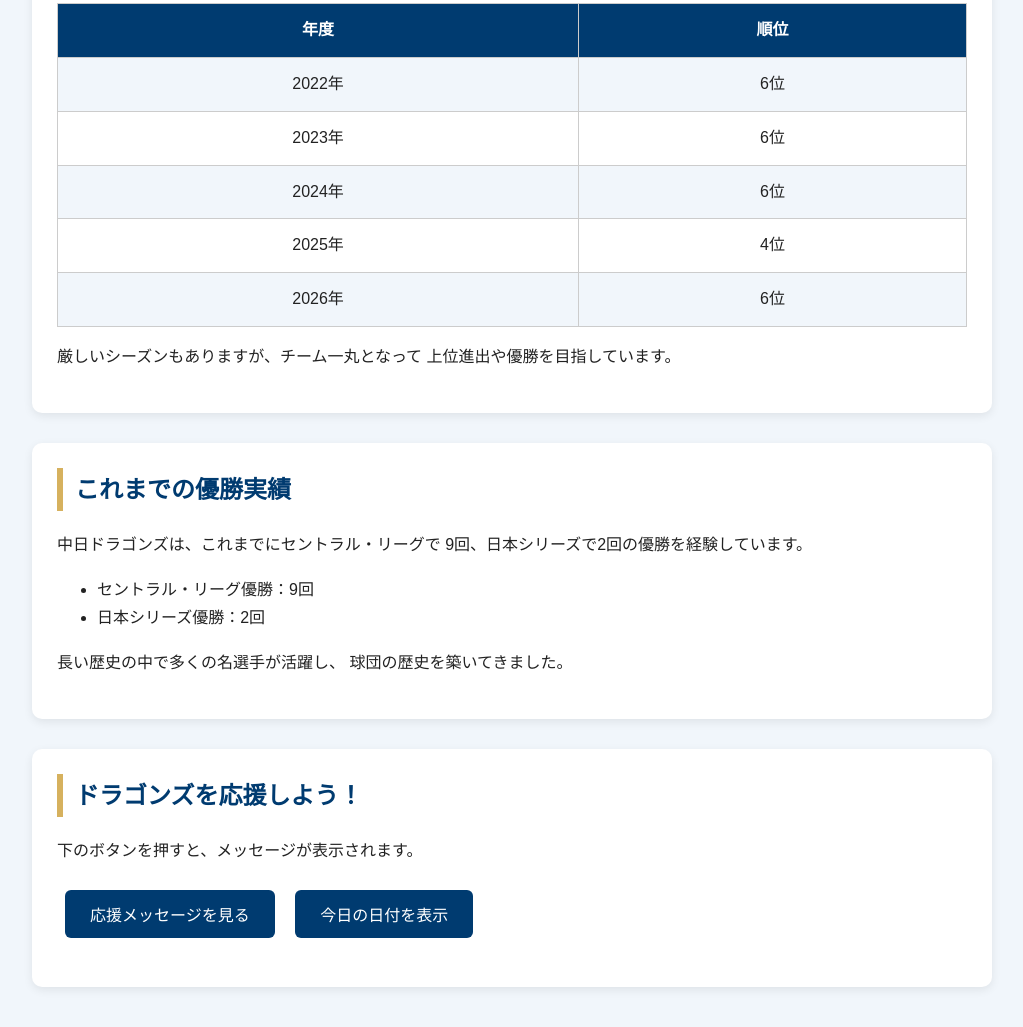
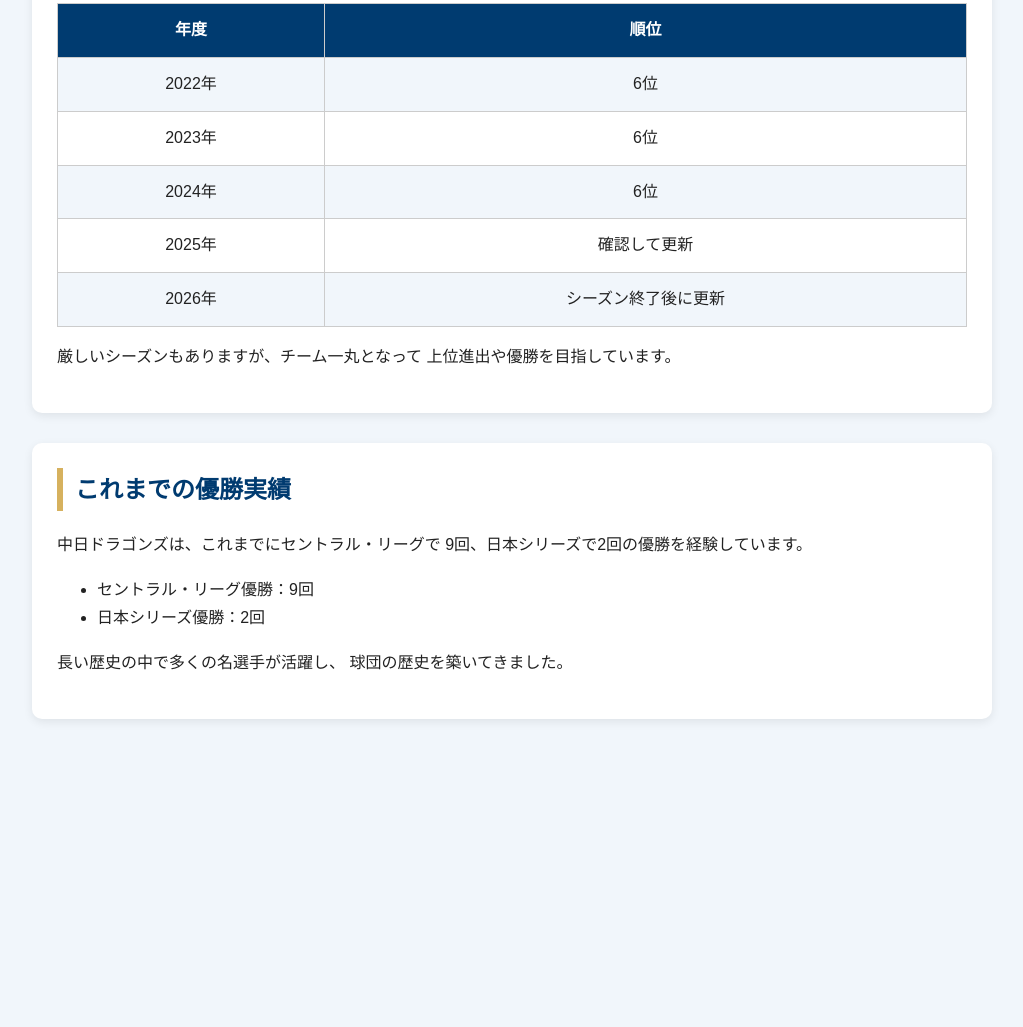
Before and after one commit to yo1268/test, a plain HTML site: page index.html in a window 1280 px wide. Shown: the part 1475-2502 px from the top of the page, without its empty margins (128-1151 px from the left). After the commit the page ends 2309 px from the top, so only its background shows below. Drawn offline with Linux system fonts and the light colour scheme.

Commit message:
Update index.html

```diff
--- a/index.html
+++ b/index.html
@@ -136,28 +136,6 @@
       background-color: #F1F6FB;
     }
 
-    /* ボタン */
-    button {
-      background-color: #003B70;
-      color: white;
-      border: none;
-      padding: 12px 25px;
-      border-radius: 6px;
-      font-size: 16px;
-      cursor: pointer;
-      margin: 8px;
-    }
-
-    button:hover {
-      background-color: #1766A5;
-    }
-
-    #message {
-      color: #003B70;
-      font-weight: bold;
-      margin-top: 10px;
-    }
-
     /* フッター */
     footer {
       position: fixed;
@@ -255,7 +233,7 @@
       <p>
         <strong>創設：</strong>1936年<br>
         <strong>所属：</strong>セントラル・リーグ<br>
-        <strong>監督：</strong>井上一樹
+        <strong>監督：</strong>工藤公康
       </p>
     </section>
 
@@ -341,12 +319,12 @@
 
         <tr>
           <td>2025年</td>
-          <td>4位</td>
+          <td>確認して更新</td>
         </tr>
 
         <tr>
           <td>2026年</td>
-          <td>6位</td>
+          <td>シーズン終了後に更新</td>
         </tr>
       </table>
 
@@ -374,25 +352,6 @@
         長い歴史の中で多くの名選手が活躍し、
         球団の歴史を築いてきました。
       </p>
-    </section>
-
-    <!-- JavaScript機能 -->
-    <section>
-      <h2>ドラゴンズを応援しよう！</h2>
-
-      <p>
-        下のボタンを押すと、メッセージが表示されます。
-      </p>
-
-      <button onclick="showMessage()">
-        応援メッセージを見る
-      </button>
-
-      <button onclick="showDate()">
-        今日の日付を表示
-      </button>
-
-      <p id="message"></p>
     </section>
 
   </main>
@@ -424,26 +383,5 @@
     <p>© Dragons Fan Site</p>
   </footer>
 
-  <script>
-    // 応援メッセージを表示
-    function showMessage() {
-      document.getElementById("message").textContent =
-        "頑張れ！中日ドラゴンズ！優勝を目指して応援しています！";
-    }
-
-    // 今日の日付を表示
-    function showDate() {
-      const today = new Date();
-
-      const dateText =
-        today.getFullYear() + "年" +
-        (today.getMonth() + 1) + "月" +
-        today.getDate() + "日";
-
-      document.getElementById("message").textContent =
-        "今日は " + dateText + " です！";
-    }
-  </script>
-
 </body>
 </html>
```
